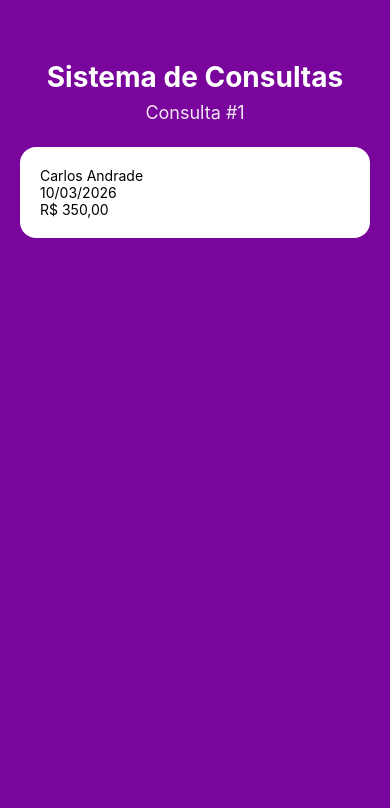
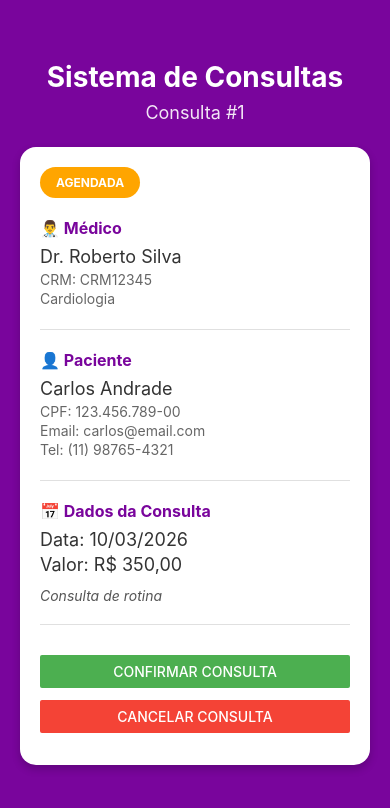
Before and after one commit to GabrielCabralmm/sistema-consulta, a React Native app: screen / in a window 390 px wide. Shown: the top 808 px of the page. Built offline with nearby package versions, Linux system fonts and the light colour scheme.

Commit message:
Aprimorando a estrutura do card de consultas (ConsultaCard.tsx).

```diff
--- a/src/components/ConsultaCard.tsx
+++ b/src/components/ConsultaCard.tsx
@@ -1,6 +1,7 @@
 import React from "react";
 import { View, Text, StyleSheet, Button } from "react-native";
 import { Consulta } from "../interfaces/consulta";
+
 
 type ConsultaCardProps = {
   consulta: Consulta;
@@ -8,35 +9,106 @@ type ConsultaCardProps = {
   onCancelar?: () => void;
 };
 
+
 export default function ConsultaCard({
   consulta,
   onConfirmar,
   onCancelar,
 }: ConsultaCardProps) {
 
-    function formatarValor(valor: number): string {
+
+  function formatarValor(valor: number): string {
     return valor.toLocaleString("pt-BR", {
       style: "currency",
       currency: "BRL",
     });
   }
 
-  // Auxiliar LOCAL - formata data para 25/03/2026
   function formatarData(data: Date): string {
     return data.toLocaleDateString("pt-BR");
   }
 
   return (
     <View style={styles.card}>
-      <Text>{consulta.paciente.nome}</Text>
-      <Text>{formatarData(consulta.data)}</Text>
-      <Text>{formatarValor(consulta.valor)}</Text>
-    </View>
-  );
 
-  return (
-    <View style={styles.card}>
-      <Text>{consulta.paciente.nome}</Text>
+      <View
+        style={[
+          styles.statusBadge,
+          consulta.status === "confirmada" && styles.statusConfirmada,
+          consulta.status === "cancelada" && styles.statusCancelada,
+        ]}
+      >
+        <Text style={styles.statusTexto}>
+          {consulta.status.toUpperCase()}
+        </Text>
+      </View>
+
+      <View style={styles.secao}>
+        <Text style={styles.label}>👨‍⚕️ Médico</Text>
+        <Text style={styles.valor}>{consulta.medico.nome}</Text>
+        <Text style={styles.info}>CRM: {consulta.medico.crm}</Text>
+        <Text style={styles.info}>{consulta.medico.especialidade.nome}</Text>
+      </View>
+
+      <View style={styles.secao}>
+        <Text style={styles.label}>👤 Paciente</Text>
+        <Text style={styles.valor}>{consulta.paciente.nome}</Text>
+        <Text style={styles.info}>CPF: {consulta.paciente.cpf}</Text>
+        <Text style={styles.info}>Email: {consulta.paciente.email}</Text>
+        {consulta.paciente.telefone && (
+          <Text style={styles.info}>Tel: {consulta.paciente.telefone}</Text>
+        )}
+      </View>
+
+      <View style={styles.secao}>
+        <Text style={styles.label}>📅 Dados da Consulta</Text>
+        <Text style={styles.valor}>Data: {formatarData(consulta.data)}</Text>
+        <Text style={styles.valor}>
+          Valor: {formatarValor(consulta.valor)}
+        </Text>
+        {consulta.observacoes && (
+          <Text style={styles.observacoes}>{consulta.observacoes}</Text>
+        )}
+      </View>
+
+      <View style={styles.acoes}>
+        {consulta.status === "agendada" && (
+          <>
+            {onConfirmar && (
+              <View style={styles.botaoContainer}>
+                <Button
+                  title="Confirmar Consulta"
+                  onPress={onConfirmar}
+                  color="#4CAF50"
+                />
+              </View>
+            )}
+            {onCancelar && (
+              <View style={styles.botaoContainer}>
+                <Button
+                  title="Cancelar Consulta"
+                  onPress={onCancelar}
+                  color="#F44336"
+                />
+              </View>
+            )}
+          </>
+        )}
+
+        {consulta.status === "confirmada" && (
+          <View style={styles.mensagem}>
+            <Text style={styles.mensagemTexto}>
+              ✓ Consulta confirmada com sucesso!
+            </Text>
+          </View>
+        )}
+
+        {consulta.status === "cancelada" && (
+          <View style={styles.mensagemCancelada}>
+            <Text style={styles.mensagemTexto}>✗ Consulta cancelada</Text>
+          </View>
+        )}
+      </View>
     </View>
   );
 }
@@ -44,7 +116,95 @@ export default function ConsultaCard({
 const styles = StyleSheet.create({
   card: {
     backgroundColor: "#fff",
+    borderRadius: 16,
     padding: 20,
-    borderRadius: 16,
+    shadowColor: "#000",
+    shadowOffset: { width: 0, height: 4 },
+    shadowOpacity: 0.2,
+    shadowRadius: 8,
+    elevation: 5,
+  },
+
+  statusBadge: {
+    backgroundColor: "#FFA500",
+    alignSelf: "flex-start",
+    paddingHorizontal: 16,
+    paddingVertical: 8,
+    borderRadius: 20,
+    marginBottom: 20,
+  },
+  statusConfirmada: {
+    backgroundColor: "#4CAF50",
+  },
+  statusCancelada: {
+    backgroundColor: "#F44336",
+  },
+  statusTexto: {
+    color: "#fff",
+    fontWeight: "bold",
+    fontSize: 12,
+  },
+
+  secao: {
+    marginBottom: 20,
+    paddingBottom: 20,
+    borderBottomWidth: 1,
+    borderBottomColor: "#e0e0e0",
+  },
+
+  label: {
+    fontSize: 16,
+    fontWeight: "bold",
+    color: "#79059C",
+    marginBottom: 8,
+  },
+
+  valor: {
+    fontSize: 18,
+    color: "#333",
+    marginBottom: 4,
+  },
+
+  info: {
+    fontSize: 14,
+    color: "#666",
+    marginBottom: 2,
+  },
+
+  observacoes: {
+    fontSize: 14,
+    color: "#555",
+    fontStyle: "italic",
+    marginTop: 8,
+  },
+
+  acoes: {
+    marginTop: 10,
+  },
+
+  botaoContainer: {
+    marginBottom: 12,
+  },
+
+  mensagem: {
+    backgroundColor: "#E8F5E9",
+    padding: 16,
+    borderRadius: 8,
+    borderLeftWidth: 4,
+    borderLeftColor: "#4CAF50",
+  },
+
+  mensagemCancelada: {
+    backgroundColor: "#FFEBEE",
+    padding: 16,
+    borderRadius: 8,
+    borderLeftWidth: 4,
+    borderLeftColor: "#F44336",
+  },
+  mensagemTexto: {
+    fontSize: 16,
+    color: "#333",
+    fontWeight: "600",
+    textAlign: "center",
   },
 });
```
